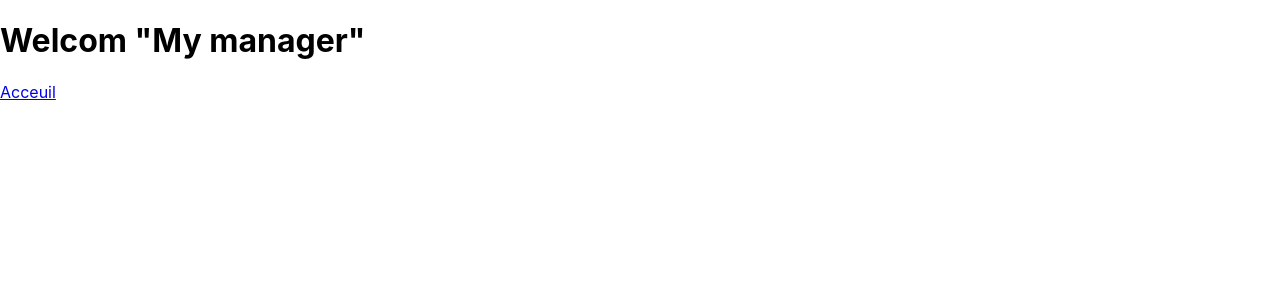
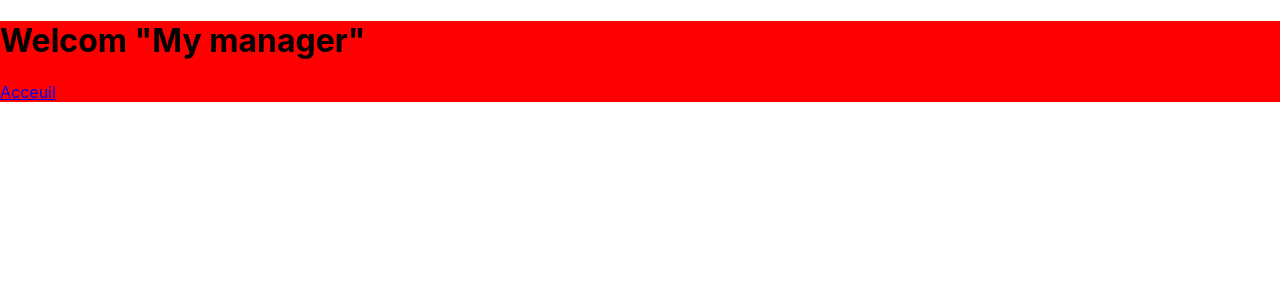
Before and after one commit to EzraNiel/My-manager, a React (Create React App) app: page /Compte in a window 1280 px wide. Shown: the top 300 px of the page. Built offline with nearby package versions, Linux system fonts and the light colour scheme.

Commit message:
ajout fichier Css

```diff
--- /dev/null
+++ b/src/Components/Steddi/Compte.css
@@ -0,0 +1,3 @@
+.fond{
+    background-color: red;
+}
--- a/src/Pages/Compte.jsx
+++ b/src/Pages/Compte.jsx
@@ -1,4 +1,5 @@
 import { Link } from "react-router-dom";
+import '../Components/Steddi/Compte.css'
 
 function Compte() {
   // STATE (état,données)
@@ -7,12 +8,12 @@ function Compte() {
 
   //   AFFICHAGE (RENDER)
   return (
-    <>
-      <h1>Welcom "My manager"</h1>
-      <div className="Compte">
+    <div className="fond">
+    <h1>Welcom "My manager"</h1>
+      <div >
         <Link to="/">Acceuil</Link>
       </div>
-    </>
+    </div>
   );
 }
 
```
